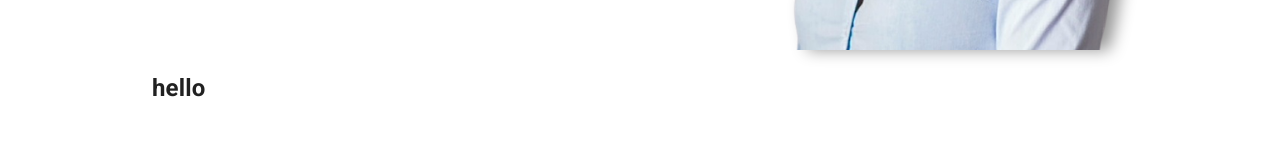
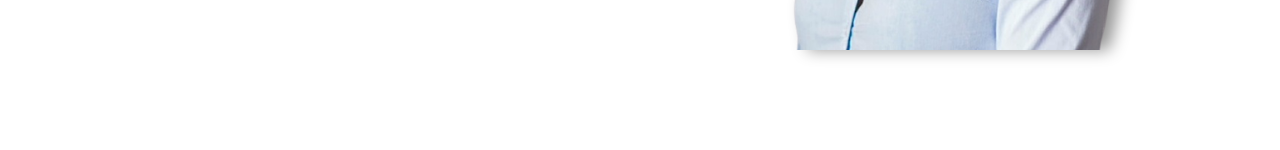
Before and after one commit to Mia2013/budavarinikolett, a React (Create React App) app: page / in a window 1280 px wide. Shown: the part 596-746 px from the top of the page. Built offline with nearby package versions, Linux system fonts and the light colour scheme; a web font is replaced by a local one.

Commit message:
remove hello from home page

```diff
--- a/src/pages/Home.js
+++ b/src/pages/Home.js
@@ -71,9 +71,6 @@ export default function Home() {
           ></Typography>
         </Box>
       </Grid>
-      <h1>
-        hello
-      </h1>
     </Grid>
   );
 }
```
